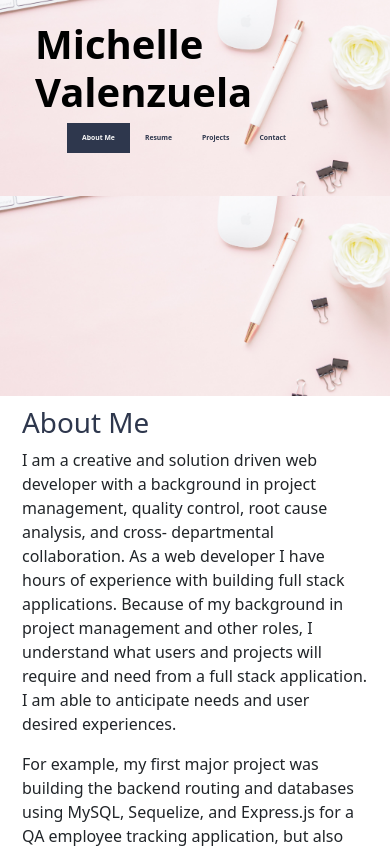
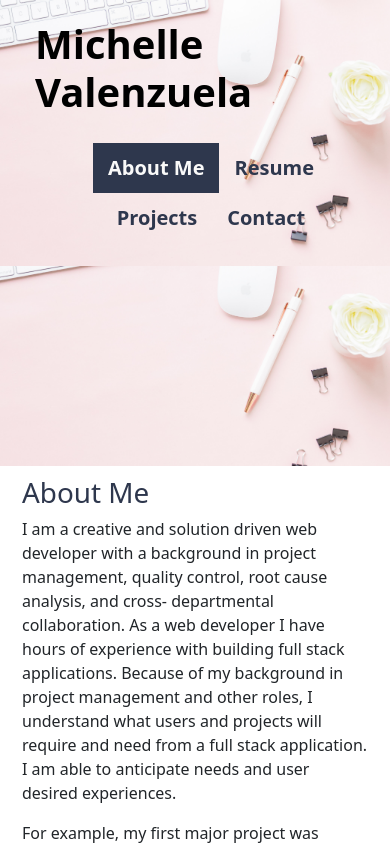
Before and after one commit to MichValenz/Portfolio, a React (Create React App) app: page / in a window 390 px wide. Shown: the top 848 px of the page. Built offline with nearby package versions, Linux system fonts and the light colour scheme.

Commit message:
added query to handle size of menu options on mobile

```diff
--- a/src/index.css
+++ b/src/index.css
@@ -146,3 +146,41 @@
 
 
 }
+
+/* MEDIA QUERY FOR SMALLER DESKTOP SCREENS AND SMALLER */
+@media screen and (max-width: 980px) {
+}
+
+/* MEDIA QUERY FOR TABLETS AND SMALLER */
+@media screen and (max-width: 768px) {
+}
+
+/* MEDIA QUERY FOR MOBILE PHONES AND SMALLER */
+@media screen and (max-width: 575px) {
+
+
+}
+
+
+@media screen and (max-width: 980px) {
+  header {
+    padding-bottom: 0;
+    justify-content: center;
+    position: relative;
+  }
+
+  header h1 {
+    width: 100%;
+    text-align: center;
+  }
+
+  header nav ul {
+    margin-top: 20px;
+    width: 100%;
+    justify-content: center;
+  }
+
+  .navLinks{
+    font-size: 20px;
+  }
+}
```
